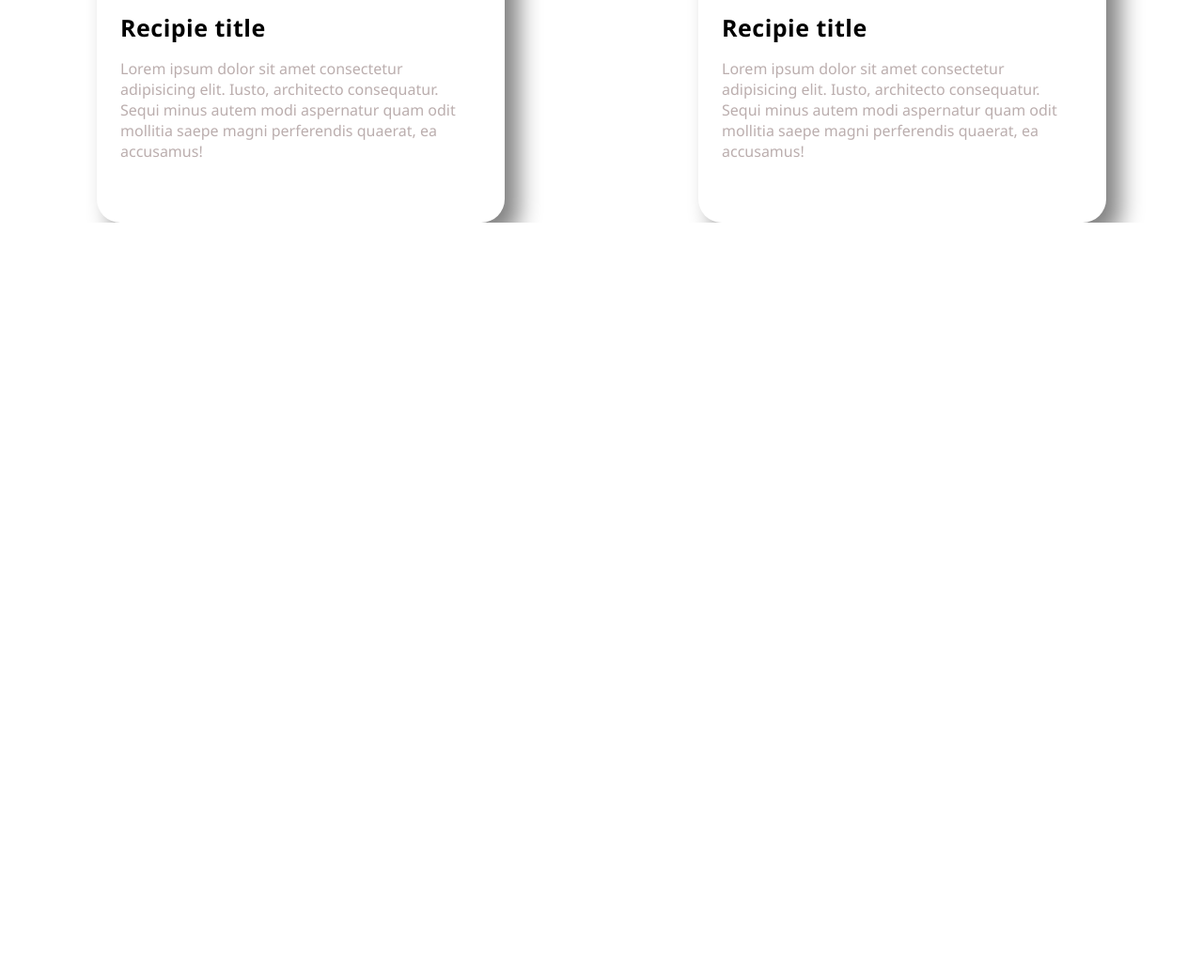
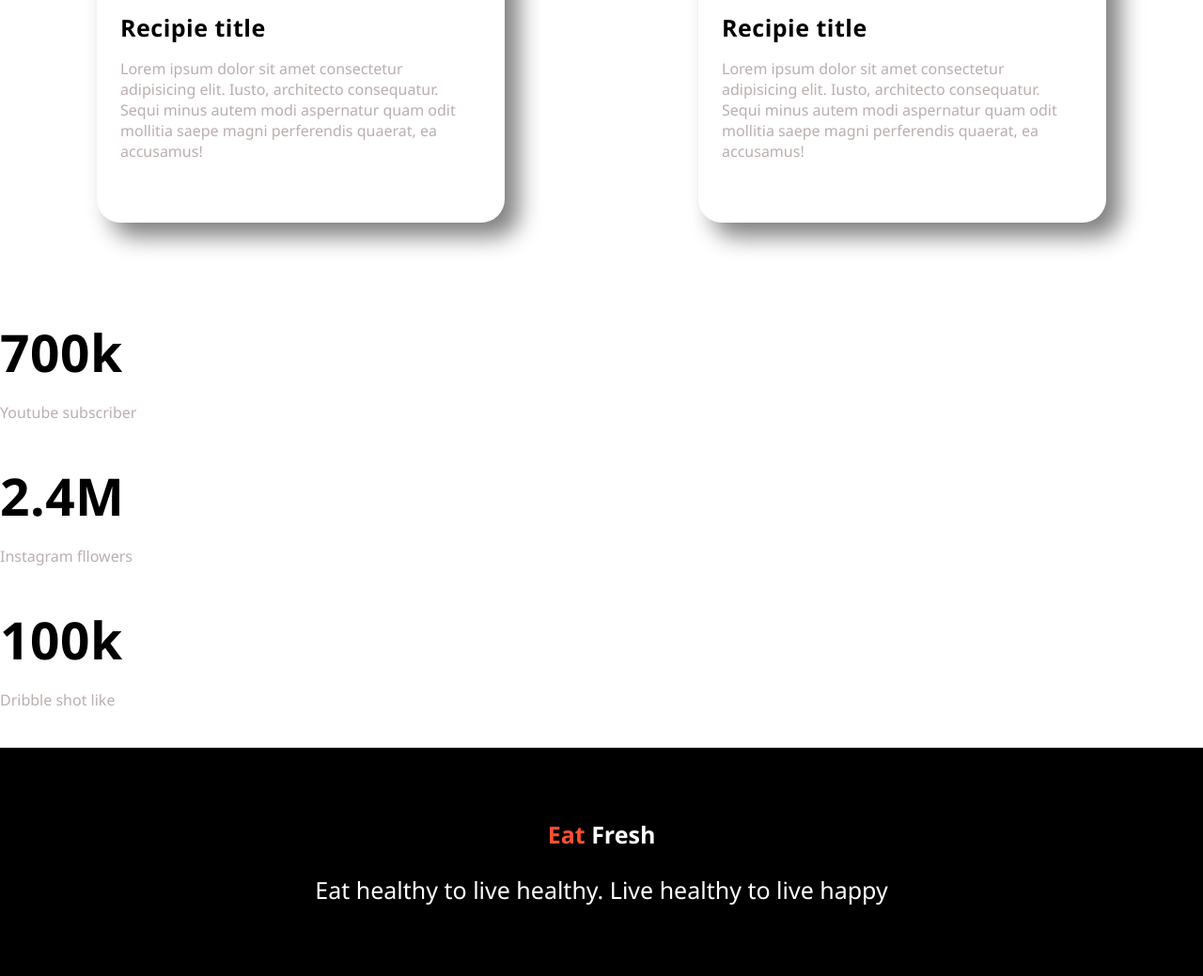
Before and after one commit to Nahidontheway/practice-day, a plain HTML site: page index.html in a window 1280 px wide. Shown: the part 1498-2537 px from the top of the page at 94% size. Before the commit the page ends 1735 px from the top, so only its background shows below. Drawn offline with Linux system fonts and the light colour scheme; a web font is replaced by a local one.

Commit message:
footer added

```diff
--- a/index.html
+++ b/index.html
@@ -51,7 +51,24 @@
                 <p>Lorem ipsum dolor sit amet consectetur adipisicing elit. Iusto, architecto consequatur. Sequi minus autem modi aspernatur quam odit mollitia saepe magni perferendis quaerat, ea accusamus!</p>
             </div>
         </div>
-
     </section>
+    <section class="numbers">
+        <div>
+            <h1>700k</h1>
+            <p>Youtube subscriber</p>
+        </div>
+        <div>
+            <h1>2.4M</h1>
+            <p>Instagram fllowers</p>
+        </div>
+        <div>
+            <h1>100k</h1>
+            <p>Dribble shot like</p>
+        </div>
+    </section>
+    <footer>
+        <h3><span>Eat</span> Fresh</h3>
+        <p>Eat healthy to live healthy. Live healthy to live happy</p>
+    </footer>
 </body>
 </html>
--- a/style.css
+++ b/style.css
@@ -78,6 +78,7 @@ section .title{
 }
 .item{
     display: flex;
+    margin-bottom: 100px;
 }
 .item-details{
 
@@ -94,3 +95,22 @@ section .title{
 .item-details img{
     width: 100%;
 }
+.number h1{
+    display: flex;
+}
+.number p{
+    display: flex;
+}
+footer{
+    background-color: black;
+    text-align: center;
+    padding: 50px;
+}
+footer span{
+    color: #FD4F30;
+    font-size: 25px;
+}
+footer p,h3{
+    color: white;
+    font-size: 25px;
+}
```
